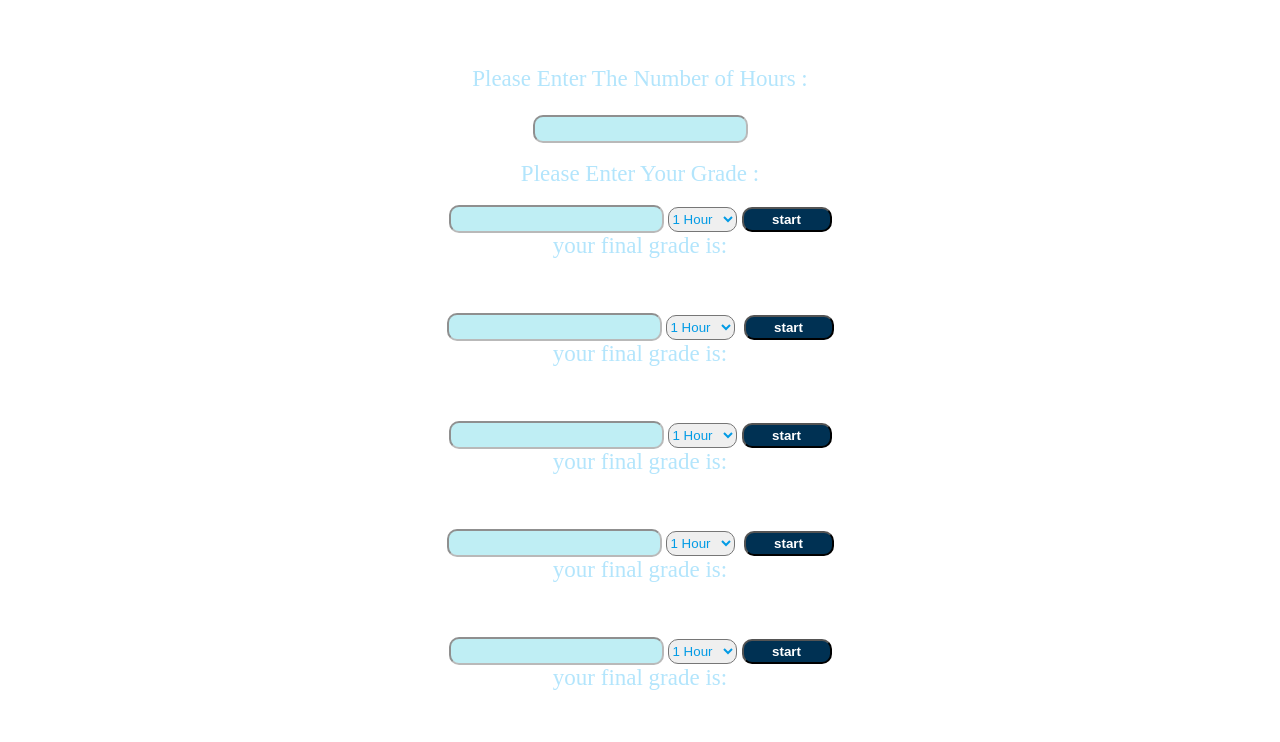
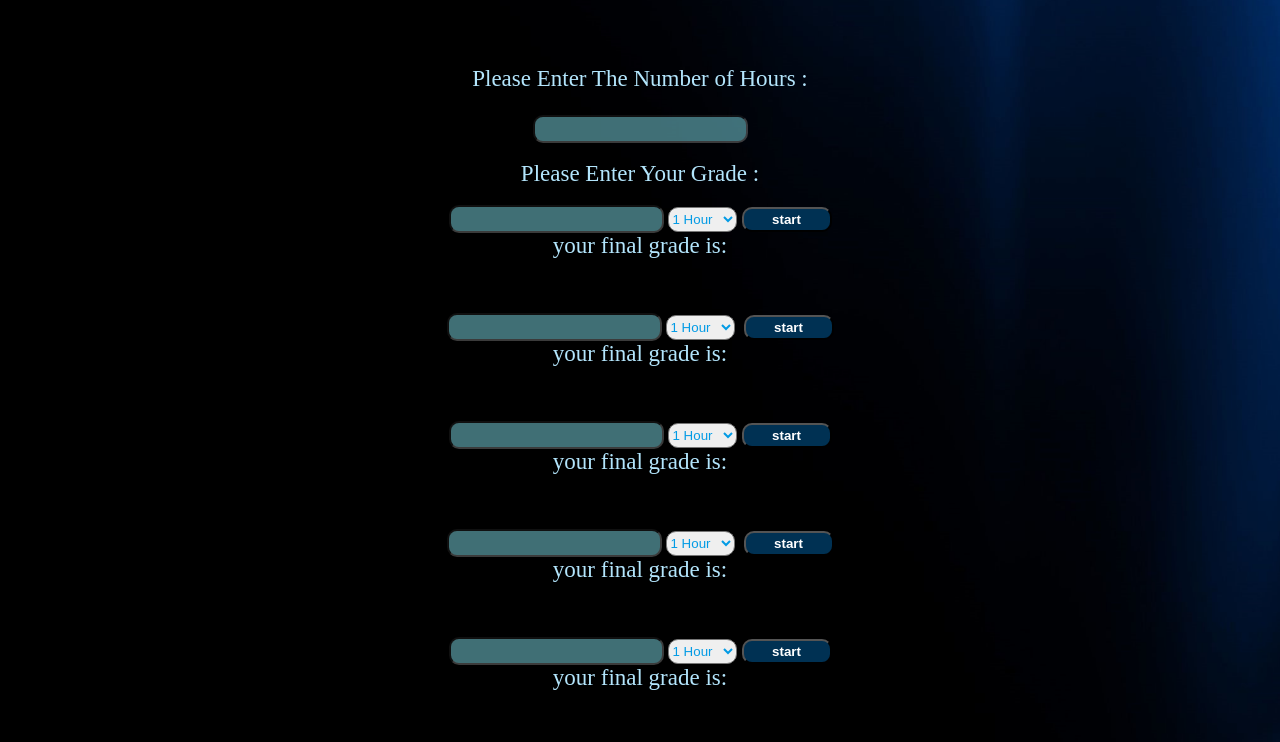
Before and after one commit to isam1998/src1, a plain HTML site: page index.html in a window 1280 px wide. Shown: the part 206-948 px from the top of the page. Drawn offline with Linux system fonts and the light colour scheme.

Commit message:
Add files via upload

```diff
--- a/style.css
+++ b/style.css
@@ -2,8 +2,15 @@
 -mozbox-sizing:border-box;
 box-sizing:border-box;
 }
-body{background-image:url('ii.jpg');
-background-size:cover;margin: 0px;
+body{
+
+
+ margin:0;
+ background-image: url('jgkll.jpg');
+
+ background-size: cover;
+ background-repeat:no-repeat;
+
 text-align: center;
 border: 0px;
 }
```
